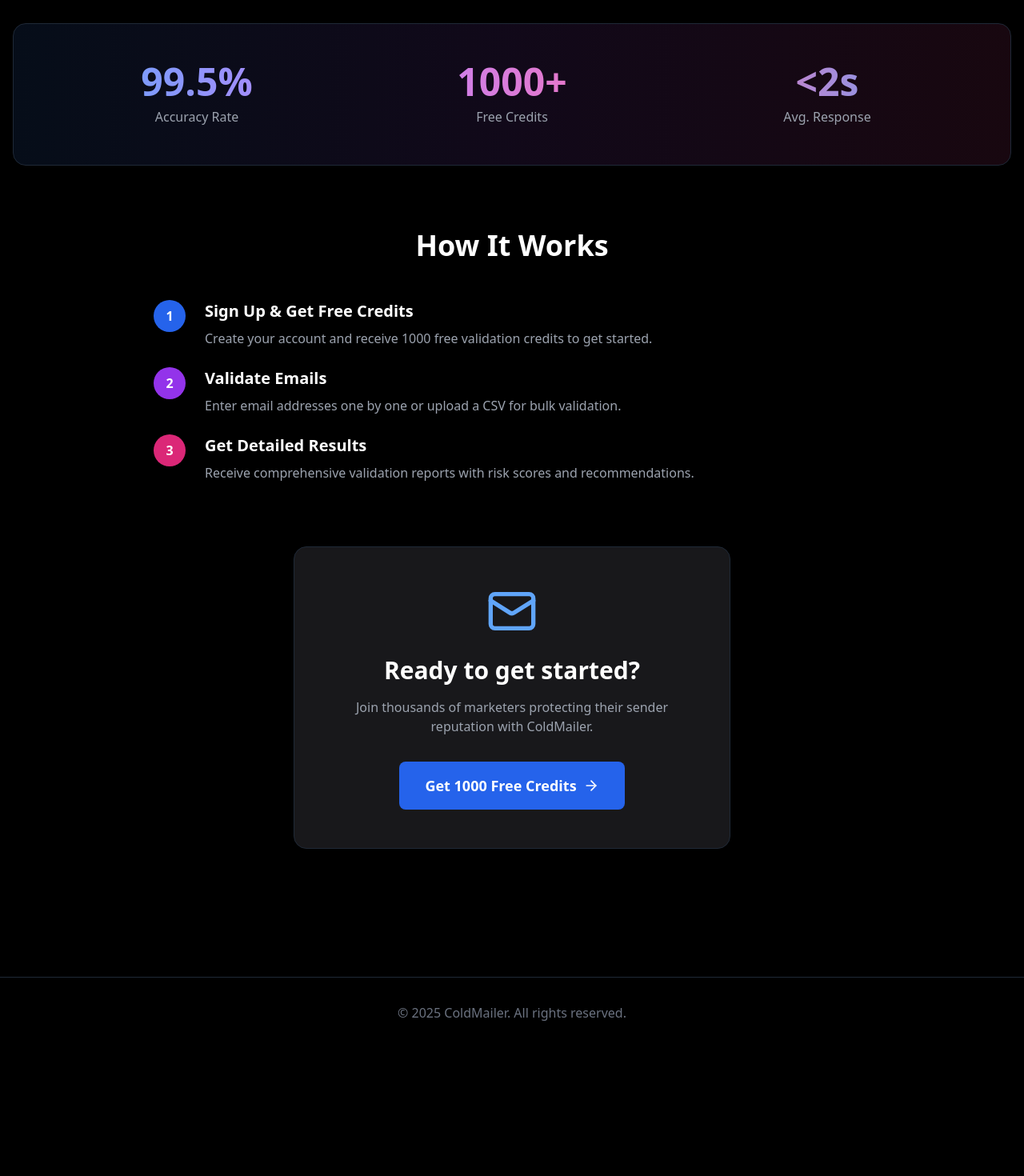
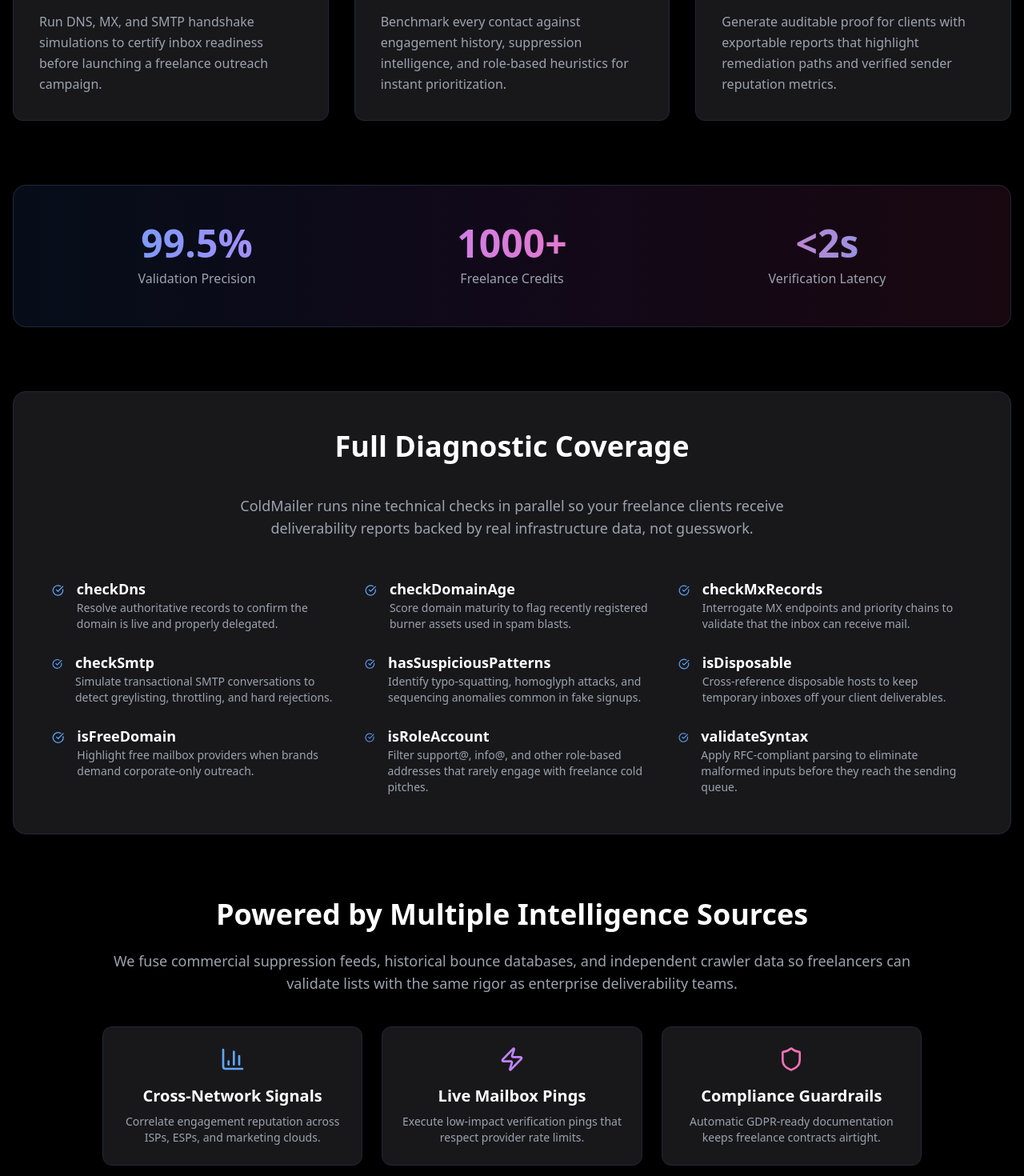
Before and after one commit to JRB-y/coldmailer, a Nuxt app in the folder frontend/: page / in a window 1280 px wide. Shown: the part 880-2350 px from the top of the page at 80% size. Before the commit the page ends 2190 px from the top, so only its background shows below. Built offline with nearby package versions, Linux system fonts and the light colour scheme.

Commit message:
feat: add logo and adjust landing page wordings

```diff
--- a/frontend/components/ui/Header.vue
+++ b/frontend/components/ui/Header.vue
@@ -10,8 +10,9 @@ function handleLogout() {
 <template>
   <header class="py-6 px-4 border-b border-gray-800">
     <div class="max-w-7xl mx-auto flex items-center justify-between">
-      <div class="text-2xl font-bold text-white">ColdMailer</div>
-
+      <NuxtLink class="text-2xl font-bold text-white" to="/">
+        <img src="/public/logo.png" alt="ColdMailer Logo" class="h-8 inline-block mr-2" />
+      </NuxtLink>
       <!-- Navigation -->
       <div v-if="isAuthenticated && user" class="flex items-center gap-6">
         <NuxtLink
--- a/frontend/pages/index.vue
+++ b/frontend/pages/index.vue
@@ -1,9 +1,7 @@
 <script setup lang="ts">
 import { CheckCircle, Shield, Zap, BarChart3, ArrowRight, Mail } from 'lucide-vue-next'
 
-definePageMeta({
-  ssr: false,
-})
+definePageMeta({ ssr: false })
 
 const { user, isAuthenticated } = useAuth()
 </script>
@@ -19,16 +17,17 @@ const { user, isAuthenticated } = useAuth()
         <div class="text-center max-w-4xl mx-auto mb-20">
           <h1 class="text-6xl md:text-7xl font-bold mb-6 leading-tight">
             <span
-              class="bg-gradient-to-r from-blue-400 via-purple-400 to-pink-400 bg-clip-text text-transparent"
+              class="bg-gradient-to-r from-blue-400 via-purple-400 to-pink-400 bg-clip-text text-transparent text-md"
             >
-              Validate emails
+              Cold outreach email verification
             </span>
             <br />
-            <span class="text-white">before you send</span>
+            <span class="text-white">Engineered for Freelancers</span>
           </h1>
           <p class="text-xl md:text-2xl text-gray-400 mb-10 leading-relaxed">
-            Protect your domain reputation. Reduce bounce rates.<br />
-            Increase email deliverability with our 8-point validation system.
+            Deliver production-grade validation on every prospect list. Detect bad actors, broken
+            infrastructure, and high-risk addresses before they tank deliverability and client
+            trust, while keeping outreach email hygiene audit-ready.
           </p>
           <div class="flex items-center justify-center gap-4">
             <NuxtLink
@@ -59,9 +58,10 @@ const { user, isAuthenticated } = useAuth()
             <div class="w-12 h-12 bg-blue-500/10 rounded-lg flex items-center justify-center mb-4">
               <CheckCircle class="w-6 h-6 text-blue-400" />
             </div>
-            <h3 class="text-xl font-bold text-white mb-3">8-Point Validation</h3>
+            <h3 class="text-xl font-bold text-white mb-3">Deliverability Diagnostics</h3>
             <p class="text-gray-400 leading-relaxed">
-              Comprehensive checks including syntax, DNS, MX records, SMTP verification, and more.
+              Run DNS, MX, and SMTP handshake simulations to certify inbox readiness before
+              launching a freelance outreach campaign.
             </p>
           </div>
 
@@ -74,9 +74,10 @@ const { user, isAuthenticated } = useAuth()
             >
               <Zap class="w-6 h-6 text-purple-400" />
             </div>
-            <h3 class="text-xl font-bold text-white mb-3">Real-time Results</h3>
+            <h3 class="text-xl font-bold text-white mb-3">Real-time Risk Scoring</h3>
             <p class="text-gray-400 leading-relaxed">
-              Get instant validation feedback with detailed risk scoring and actionable insights.
+              Benchmark every contact against engagement history, suppression intelligence, and
+              role-based heuristics for instant prioritization.
             </p>
           </div>
 
@@ -87,10 +88,10 @@ const { user, isAuthenticated } = useAuth()
             <div class="w-12 h-12 bg-pink-500/10 rounded-lg flex items-center justify-center mb-4">
               <Shield class="w-6 h-6 text-pink-400" />
             </div>
-            <h3 class="text-xl font-bold text-white mb-3">Protect Your Reputation</h3>
+            <h3 class="text-xl font-bold text-white mb-3">Compliance-Ready Outputs</h3>
             <p class="text-gray-400 leading-relaxed">
-              Detect disposable emails, role accounts, and suspicious patterns before they harm your
-              sender score.
+              Generate auditable proof for clients with exportable reports that highlight
+              remediation paths and verified sender reputation metrics.
             </p>
           </div>
         </div>
@@ -106,7 +107,7 @@ const { user, isAuthenticated } = useAuth()
               >
                 99.5%
               </div>
-              <div class="text-gray-400">Accuracy Rate</div>
+              <div class="text-gray-400">Validation Precision</div>
             </div>
             <div>
               <div
@@ -114,7 +115,7 @@ const { user, isAuthenticated } = useAuth()
               >
                 1000+
               </div>
-              <div class="text-gray-400">Free Credits</div>
+              <div class="text-gray-400">Freelance Credits</div>
             </div>
             <div>
               <div
@@ -122,14 +123,151 @@ const { user, isAuthenticated } = useAuth()
               >
                 &lt;2s
               </div>
-              <div class="text-gray-400">Avg. Response</div>
+              <div class="text-gray-400">Verification Latency</div>
+            </div>
+          </div>
+        </div>
+
+        <!-- Checks Section -->
+        <div class="bg-zinc-900 border border-gray-800 rounded-2xl p-12 mb-20">
+          <h2 class="text-4xl font-bold text-white text-center mb-10">Full Diagnostic Coverage</h2>
+          <p class="text-lg text-gray-400 text-center max-w-3xl mx-auto mb-12">
+            ColdMailer runs nine technical checks in parallel so your freelance clients receive
+            deliverability reports backed by real infrastructure data, not guesswork.
+          </p>
+          <div class="grid sm:grid-cols-2 lg:grid-cols-3 gap-6">
+            <div class="flex items-start gap-4">
+              <CheckCircle class="w-6 h-6 text-blue-400 mt-1" />
+              <div>
+                <h3 class="text-lg font-semibold text-white">checkDns</h3>
+                <p class="text-gray-400 text-sm">
+                  Resolve authoritative records to confirm the domain is live and properly
+                  delegated.
+                </p>
+              </div>
+            </div>
+            <div class="flex items-start gap-4">
+              <CheckCircle class="w-6 h-6 text-blue-400 mt-1" />
+              <div>
+                <h3 class="text-lg font-semibold text-white">checkDomainAge</h3>
+                <p class="text-gray-400 text-sm">
+                  Score domain maturity to flag recently registered burner assets used in spam
+                  blasts.
+                </p>
+              </div>
+            </div>
+            <div class="flex items-start gap-4">
+              <CheckCircle class="w-6 h-6 text-blue-400 mt-1" />
+              <div>
+                <h3 class="text-lg font-semibold text-white">checkMxRecords</h3>
+                <p class="text-gray-400 text-sm">
+                  Interrogate MX endpoints and priority chains to validate that the inbox can
+                  receive mail.
+                </p>
+              </div>
+            </div>
+            <div class="flex items-start gap-4">
+              <CheckCircle class="w-6 h-6 text-blue-400 mt-1" />
+              <div>
+                <h3 class="text-lg font-semibold text-white">checkSmtp</h3>
+                <p class="text-gray-400 text-sm">
+                  Simulate transactional SMTP conversations to detect greylisting, throttling, and
+                  hard rejections.
+                </p>
+              </div>
+            </div>
+            <div class="flex items-start gap-4">
+              <CheckCircle class="w-6 h-6 text-blue-400 mt-1" />
+              <div>
+                <h3 class="text-lg font-semibold text-white">hasSuspiciousPatterns</h3>
+                <p class="text-gray-400 text-sm">
+                  Identify typo-squatting, homoglyph attacks, and sequencing anomalies common in
+                  fake signups.
+                </p>
+              </div>
+            </div>
+            <div class="flex items-start gap-4">
+              <CheckCircle class="w-6 h-6 text-blue-400 mt-1" />
+              <div>
+                <h3 class="text-lg font-semibold text-white">isDisposable</h3>
+                <p class="text-gray-400 text-sm">
+                  Cross-reference disposable hosts to keep temporary inboxes off your client
+                  deliverables.
+                </p>
+              </div>
+            </div>
+            <div class="flex items-start gap-4">
+              <CheckCircle class="w-6 h-6 text-blue-400 mt-1" />
+              <div>
+                <h3 class="text-lg font-semibold text-white">isFreeDomain</h3>
+                <p class="text-gray-400 text-sm">
+                  Highlight free mailbox providers when brands demand corporate-only outreach.
+                </p>
+              </div>
+            </div>
+            <div class="flex items-start gap-4">
+              <CheckCircle class="w-6 h-6 text-blue-400 mt-1" />
+              <div>
+                <h3 class="text-lg font-semibold text-white">isRoleAccount</h3>
+                <p class="text-gray-400 text-sm">
+                  Filter support@, info@, and other role-based addresses that rarely engage with
+                  freelance cold pitches.
+                </p>
+              </div>
+            </div>
+            <div class="flex items-start gap-4">
+              <CheckCircle class="w-6 h-6 text-blue-400 mt-1" />
+              <div>
+                <h3 class="text-lg font-semibold text-white">validateSyntax</h3>
+                <p class="text-gray-400 text-sm">
+                  Apply RFC-compliant parsing to eliminate malformed inputs before they reach the
+                  sending queue.
+                </p>
+              </div>
+            </div>
+          </div>
+        </div>
+
+        <!-- Data Sources Section -->
+        <div class="max-w-5xl mx-auto mb-20 text-center">
+          <h2 class="text-4xl font-bold text-white mb-6">
+            Powered by Multiple Intelligence Sources
+          </h2>
+          <p class="text-lg text-gray-400 mb-10">
+            We fuse commercial suppression feeds, historical bounce databases, and independent
+            crawler data so freelancers can validate lists with the same rigor as enterprise
+            deliverability teams.
+          </p>
+          <div class="grid gap-6 md:grid-cols-3">
+            <div class="bg-zinc-900 border border-gray-800 rounded-xl p-6">
+              <BarChart3 class="w-8 h-8 text-blue-400 mx-auto mb-4" />
+              <h3 class="text-xl font-semibold text-white mb-2">Cross-Network Signals</h3>
+              <p class="text-gray-400 text-sm">
+                Correlate engagement reputation across ISPs, ESPs, and marketing clouds.
+              </p>
+            </div>
+            <div class="bg-zinc-900 border border-gray-800 rounded-xl p-6">
+              <Zap class="w-8 h-8 text-purple-400 mx-auto mb-4" />
+              <h3 class="text-xl font-semibold text-white mb-2">Live Mailbox Pings</h3>
+              <p class="text-gray-400 text-sm">
+                Execute low-impact verification pings that respect provider rate limits.
+              </p>
+            </div>
+            <div class="bg-zinc-900 border border-gray-800 rounded-xl p-6">
+              <Shield class="w-8 h-8 text-pink-400 mx-auto mb-4" />
+              <h3 class="text-xl font-semibold text-white mb-2">Compliance Guardrails</h3>
+              <p class="text-gray-400 text-sm">
+                Automatic GDPR-ready documentation keeps freelance contracts airtight.
+              </p>
             </div>
           </div>
         </div>
 
         <!-- How It Works -->
         <div class="max-w-4xl mx-auto mb-20">
-          <h2 class="text-4xl font-bold text-white text-center mb-12">How It Works</h2>
+          <h2 class="text-4xl font-bold text-white text-center mb-12">
+            How Freelancers Ship Verified Outreach
+          </h2>
           <div class="space-y-6">
             <div class="flex gap-6 items-start">
               <div
@@ -138,9 +276,12 @@ const { user, isAuthenticated } = useAuth()
                 1
               </div>
               <div>
-                <h4 class="text-xl font-semibold text-white mb-2">Sign Up & Get Free Credits</h4>
+                <h4 class="text-xl font-semibold text-white mb-2">
+                  Create Your ColdMailer Workspace
+                </h4>
                 <p class="text-gray-400">
-                  Create your account and receive 1000 free validation credits to get started.
+                  Sign up, claim 1000 free validations, and connect your preferred CRM or
+                  prospecting sheet.
                 </p>
               </div>
             </div>
@@ -151,9 +292,12 @@ const { user, isAuthenticated } = useAuth()
                 2
               </div>
               <div>
-                <h4 class="text-xl font-semibold text-white mb-2">Validate Emails</h4>
+                <h4 class="text-xl font-semibold text-white mb-2">
+                  Upload Prospect Lists or Trigger API Runs
+                </h4>
                 <p class="text-gray-400">
-                  Enter email addresses one by one or upload a CSV for bulk validation.
+                  Feed us CSV exports or pipe leads through the API and watch each address clear
+                  technical, behavioral, and compliance checks.
                 </p>
               </div>
             </div>
@@ -164,9 +308,10 @@ const { user, isAuthenticated } = useAuth()
                 3
               </div>
               <div>
-                <h4 class="text-xl font-semibold text-white mb-2">Get Detailed Results</h4>
+                <h4 class="text-xl font-semibold text-white mb-2">Ship Reports Clients Trust</h4>
                 <p class="text-gray-400">
-                  Receive comprehensive validation reports with risk scores and recommendations.
+                  Deliver clean lists, remediation guidance, and technical audit logs that justify
+                  your freelance retainers and boost campaign ROI.
                 </p>
               </div>
             </div>
@@ -177,9 +322,10 @@ const { user, isAuthenticated } = useAuth()
         <div class="text-center">
           <div class="inline-block bg-zinc-900 border border-gray-800 rounded-2xl p-12">
             <Mail class="w-16 h-16 text-blue-400 mx-auto mb-6" />
-            <h2 class="text-3xl font-bold text-white mb-4">Ready to get started?</h2>
+            <h2 class="text-3xl font-bold text-white mb-4">Turn cold outreach into client wins</h2>
             <p class="text-gray-400 mb-8 max-w-md mx-auto">
-              Join thousands of marketers protecting their sender reputation with ColdMailer.
+              Freelancers worldwide trust ColdMailer to validate lists, defend sender reputation,
+              and prove ROI before the first send.
             </p>
             <NuxtLink
               v-if="!isAuthenticated"
```
Also changed, not shown: frontend/public/logo.png (added).
